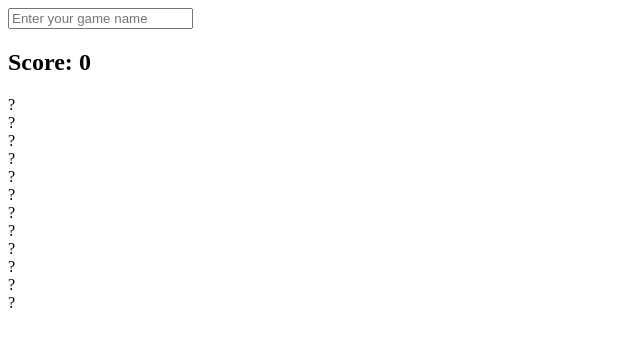
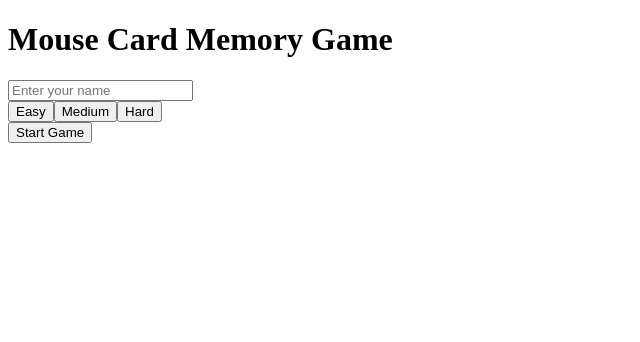
Before and after one commit to julischa/memorymatch, a Next.js app: page / in a window 1280 px wide. Shown: the top 342 px of the page, without its empty margins (0-640 px from the left). Built offline with nearby package versions, Linux system fonts and the light colour scheme.

Commit message:
🔥 implement Firebase Firestore for score saving

```diff
--- a/package.json
+++ b/package.json
@@ -9,8 +9,9 @@
     "lint": "next lint"
   },
   "dependencies": {
+    "firebase": "^11.2.0",
     "mongoose": "^8.9.6",
-    "next": "^13.5.4",
+    "next": "^15.1.6",
     "react": "^18.3.1",
     "react-dom": "^18.3.1"
   },
--- a/src/app/layout.tsx
+++ b/src/app/layout.tsx
@@ -1,8 +1,3 @@
-export const metadata = {
-  title: 'Next.js',
-  description: 'Generated by Next.js',
-}
-
 export default function RootLayout({
   children,
 }: {
--- /dev/null
+++ b/src/app/lib/firebase/firestore.ts
@@ -0,0 +1,26 @@
+import { db } from "./firebaseConfig";
+import { collection, addDoc, query, orderBy, limit, getDocs } from "firebase/firestore";
+
+export const saveScore = async (name: string, score: number, difficulty: string) => {
+  try {
+    await addDoc(collection(db, "scores"), {
+      name,
+      score,
+      difficulty,
+      timestamp: new Date(),
+    });
+  } catch (error) {
+    console.error("Error saving score:", error);
+  }
+};
+
+export const fetchScores = async () => {
+  const q = query(
+    collection(db, "scores"),
+    orderBy("score", "desc"),
+    limit(10)
+  );
+
+  const querySnapshot = await getDocs(q);
+  return querySnapshot.docs.map((doc) => doc.data());
+};
--- a/src/app/page.tsx
+++ b/src/app/page.tsx
@@ -1,77 +1,89 @@
 "use client";
+import { useState, useEffect } from "react";
+import SingleCard from "./_components/SingleCard";
+import { saveScore, fetchScores } from "./lib/firebase/firestore";
 
-import { useState } from "react";
-import SingleCard from "./_components/SingleCard";
-import Layout from "./Layout"
+const emojis = ["🍎", "🍌", "🍇", "🍉", "🥝", "🍍", "🍒", "🍑", "🍋", "🍊", "🥥", "🍓", "🫐", "🥭", "🌰", "🌽", "🥕", "🥒"];
 
-const initialCards = [
-  { id: 1, value: "🍎", isFlipped: false },
-  { id: 2, value: "🍎", isFlipped: false },
-  { id: 3, value: "🍌", isFlipped: false },
-  { id: 4, value: "🍌", isFlipped: false },
-  { id: 5, value: "🍇", isFlipped: false },
-  { id: 6, value: "🍇", isFlipped: false },
-  { id: 7, value: "🍉", isFlipped: false },
-  { id: 8, value: "🍉", isFlipped: false },
-  { id: 9, value: "🥝", isFlipped: false },
-  { id: 10, value: "🥝", isFlipped: false },
-  { id: 11, value: "🍍", isFlipped: false },
-  { id: 12, value: "🍍", isFlipped: false },
-];
+const difficulties = {
+  easy: 6,
+  medium: 12,
+  hard: 18,
+};
+
+const generateCards = (pairCount: number) => {
+  const selectedEmojis = emojis.slice(0, pairCount)
+  return [...selectedEmojis, ...selectedEmojis]
+    .map((value, index) => ({ id: index + 1, value, isFlipped: false }))
+    .sort(() => Math.random() - 0.5);
+};
 
 const Page: React.FC = () => {
-  const [cards, setCards] = useState(initialCards);
+  const [difficulty, setDifficulty] = useState<"easy" | "medium" | "hard" | null>(null);
+  const [cards, setCards] = useState<{ id: number; value: string; isFlipped: boolean }[]>([]);
   const [flippedCards, setFlippedCards] = useState<number[]>([]);
   const [score, setScore] = useState(0);
   const [gameName, setGameName] = useState("");
+  const [hasStarted, setHasStarted] = useState(false);
+  const [isClient, setIsClient] = useState(true);
 
-  const handleCardClick = (id: number) => {
-    if (flippedCards.length === 2) return;
+  useEffect(() => {
+    setIsClient(true);
+  }, []);
 
-    const updatedCards = cards.map((card) =>
-      card.id === id ? { ...card, isFlipped: true } : card
-    );
-    setCards(updatedCards);
-    setFlippedCards([...flippedCards, id]);
+  useEffect(() => {
+  if (difficulty && isClient) {
+    setCards(() => generateCards(difficulties[difficulty]));
+  }
+}, [difficulty, isClient]);
 
-    if (flippedCards.length === 1) {
-      const firstCard = cards.find((card) => card.id === flippedCards[0]);
-      const secondCard = cards.find((card) => card.id === id);
-
-      if (firstCard?.value === secondCard?.value) {
-        setScore(score + 1);
-      } else {
-        setTimeout(() => {
-          setCards(
-            cards.map((card) =>
-              card.id === flippedCards[0] || card.id === id
-                ? { ...card, isFlipped: false }
-                : card
-            )
-          );
-        }, 1000);
-      }
-      setFlippedCards([]);
-    }
+  const handleStartGame = () => {
+    if (!gameName || !difficulty) return alert("Please enter your name & select the difficulty");
+    setHasStarted(true);
   };
 
-  return (
-    <Layout>
+  const handleNewGame = () => {
+    setDifficulty(null);
+    setCards([]);
+    setFlippedCards([]);
+    setScore(0);
+    setGameName("");
+    setHasStarted(false);
+  };
+
+ if (!isClient) return <></>;
+
+  return (<>
+
+      {hasStarted ? (
         <div>
+          <h2>Welcome, {gameName}!</h2>
+          <h3>Score: {score}</h3>
+          <button onClick={handleNewGame}>New Game</button>
+          <div className="grid">
+            {cards.map((card) => (
+              <SingleCard key={card.id} card={card} onClick={() => {}} />
+            ))}
+          </div>
+        </div>
+      ) : (
+        <div>
+          <h1>Mouse Card Memory Game</h1>
           <input
             type="text"
-          placeholder="Enter your game name"
+            placeholder="Enter your name"
             value={gameName}
             onChange={(e) => setGameName(e.target.value)}
           />
-        <h2>Score: {score}</h2>
-        <div className="grid">
-          {cards.map((card) => (
-            <SingleCard key={card.id} card={card} onClick={() => handleCardClick(card.id)} />
-          ))}
+          <div>
+            <button onClick={() => setDifficulty("easy")}>Easy</button>
+            <button onClick={() => setDifficulty("medium")}>Medium</button>
+            <button onClick={() => setDifficulty("hard")}>Hard</button>
           </div>
+          <button onClick={handleStartGame}>Start Game</button>
         </div>
-    </Layout>
+      )}
+    </>
   );
 };
 
```
Also changed, not shown: src/app/lib/firebase/firebaseConfig.ts (added, +38 -0 lines), src/layout.tsx (deleted, +0 -12 lines), 1 other file (tests, documents, lock files or other folders). Lines whose indentation alone changed are shown as unchanged.
